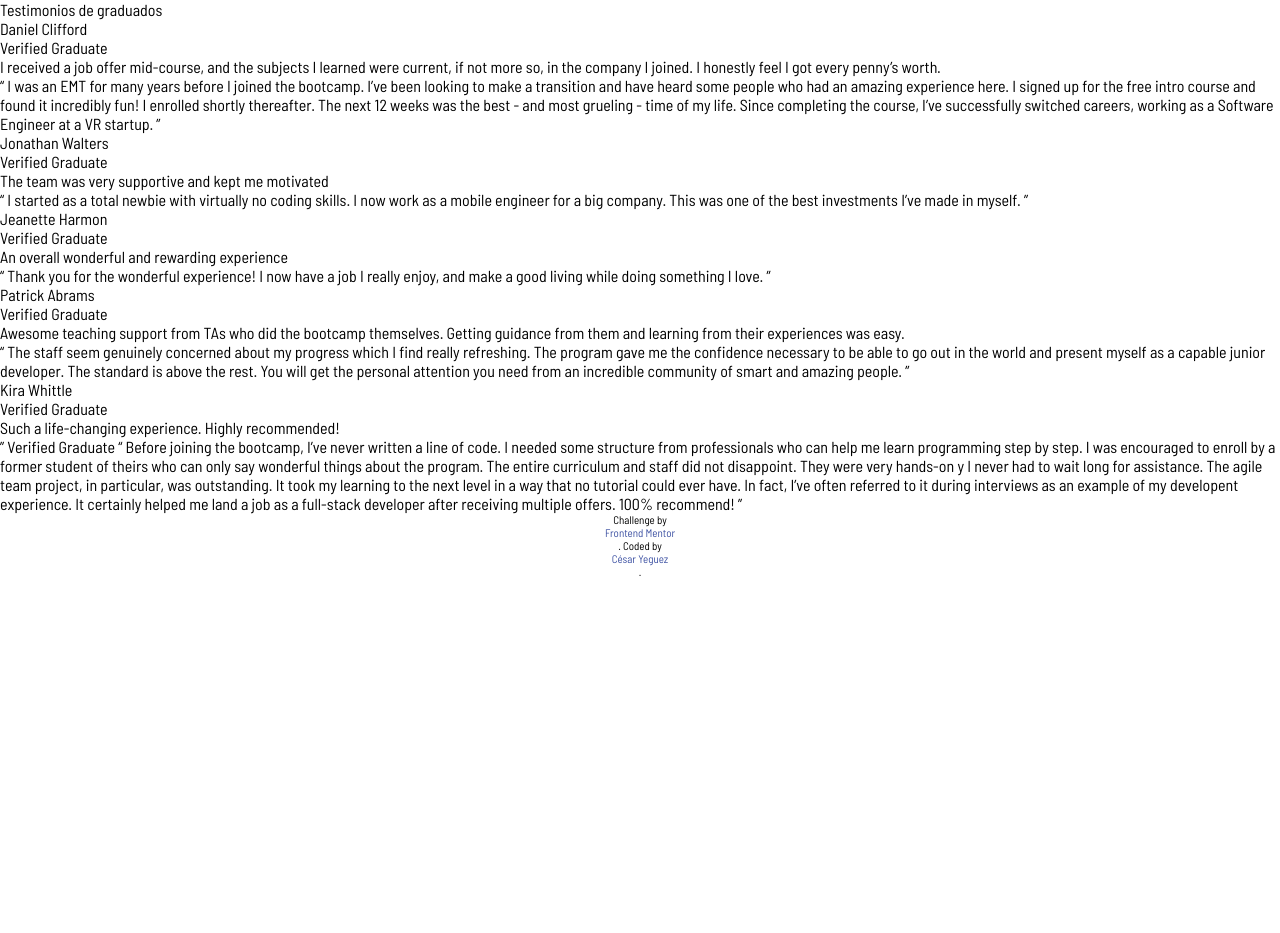
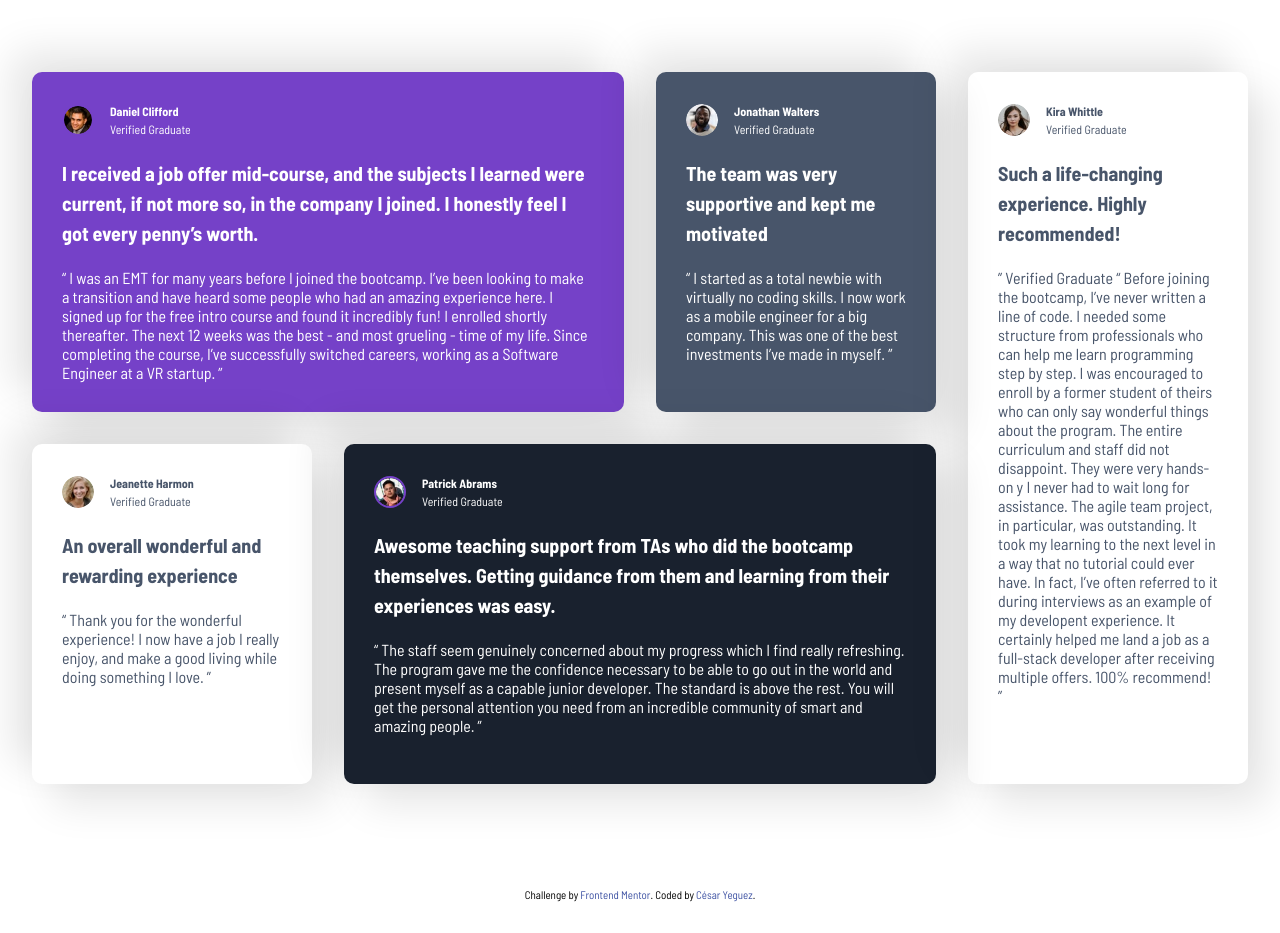
Before and after one commit to cyeguez/testimonials-grid-section-main, a plain HTML site: page index.html in a window 1280 px wide. Before the commit the page ends 800 px from the top, so only its background shows below. Drawn offline with Linux system fonts and the light colour scheme.

Commit message:
se generan estilos para la vista de movil y de escritorio

```diff
--- a/index.html
+++ b/index.html
@@ -11,30 +11,22 @@
       sizes="32x32"
       href="./images/favicon-32x32.png"
     />
-    <link rel="stylesheet" href="reset.css">
-    <link rel="stylesheet" href="styles.css">
+    <link rel="stylesheet" href="reset.css" />
+    <link rel="stylesheet" href="styles.css" />
 
     <title>Frontend Mentor | [Challenge Name Here]</title>
-
-    <!-- Feel free to remove these styles or customise in your own stylesheet 👍 -->
-    <style>
-      .attribution {
-        font-size: 11px;
-        text-align: center;
-      }
-      .attribution a {
-        color: hsl(228, 45%, 44%);
-      }
-    </style>
   </head>
   <body>
     <section class="testimonials-container">
-      <section class="testimonials-container">
-        <h2>Testimonios de graduados</h2>
-        <article class="testimonial">
-          <header class="personal-info">
+      <article class="testimonial color-font-white bg-purple-500">
+        <header class="testimonial__personal-info">
+          <div class="testimonial__personal-info-avatar frame">
+            <img src="./images/image-daniel.jpg" alt="Daniel">
+          </div>
+          <div class="testimonial__personal-info-user">
             <h3 class="name">Daniel Clifford</h3>
             <p class="role">Verified Graduate</p>
+          </div>
         </header>
         <p class="testimonial-text">
           I received a job offer mid-course, and the subjects I learned were
@@ -51,11 +43,17 @@
           a Software Engineer at a VR startup. ”
         </p>
       </article>
-        <article class="testimonial">
-          <header class="personal-info">
+
+      <article class="testimonial color-font-white bg-grey-500">
+        <header class="testimonial__personal-info">
+           <div class="testimonial__personal-info-avatar ">
+            <img src="./images/image-jonathan.jpg" alt="Jonathan">
+          </div>
+          <div class="testimonial__personal-info-user">
             <h3 class="name">Jonathan Walters</h3>
             <p class="role">Verified Graduate</p>
                     </header>
+          </div>
         <p class="testimonial-text">
           The team was very supportive and kept me motivated
         </p>
@@ -65,10 +63,16 @@
           investments I’ve made in myself. ”
         </p>
       </article>
-        <article class="testimonial">
-          <header class="personal-info">
+
+      <article class="testimonial bg-white color-font-grey-500">
+        <header class="testimonial__personal-info">
+           <div class="testimonial__personal-info-avatar ">
+            <img src="./images/image-jeanette.jpg" alt="Jeanette">
+          </div>
+          <div class="testimonial__personal-info-user">
             <h3 class="name">Jeanette Harmon</h3>
             <p class="role">Verified Graduate</p>
+          </div>
         </header>
         <p class="testimonial-text">
           An overall wonderful and rewarding experience
@@ -78,10 +82,16 @@
           enjoy, and make a good living while doing something I love. ”
         </p>
       </article>
-        <article class="testimonial">
-          <header class="personal-info">
+
+      <article class="testimonial bg-grey-dark color-font-white">
+        <header class="testimonial__personal-info">
+           <div class="testimonial__personal-info-avatar frame">
+            <img src="./images/image-patrick.jpg" alt="Patrick">
+          </div>
+          <div class="testimonial__personal-info-user">
             <h3 class="name">Patrick Abrams</h3>
             <p class="role">Verified Graduate</p>
+          </div>
         </header>
         <p class="testimonial-text">
           Awesome teaching support from TAs who did the bootcamp themselves.
@@ -97,10 +107,16 @@
           people. ”
         </p>
       </article>
-        <article class="testimonial">
-          <header class="personal-info">
+
+      <article class="testimonial color-font-grey-500">
+        <header class="testimonial__personal-info">
+          <div class="testimonial__personal-info-avatar ">
+            <img src="./images/image-kira.jpg" alt="Kira">
+          </div>
+          <div class="testimonial__personal-info-user">
             <h3 class="name">Kira Whittle</h3>
             <p class="role">Verified Graduate</p>
+          </div>
         </header>
         <p class="testimonial-text">
           Such a life-changing experience. Highly recommended!
@@ -121,8 +137,6 @@
         </p>
       </article>
     </section>
-      </article>
-    </section>
 
     <footer class="attribution">
       Challenge by
--- a/styles.css
+++ b/styles.css
@@ -0,0 +1,131 @@
+@import url("reset.css");
+
+.testimonials-container {
+  width: clamp(320px, 100%, 1400px);
+  margin: 0 auto;
+  padding: 4.5rem 2rem;
+  display: flex;
+  flex-direction: column;
+  gap: 2rem;
+}
+
+.testimonial {
+  padding: 1.875rem;
+  border-radius: 10px;
+  box-shadow: 20px 20px 40px rgba(0, 0, 0, 0.1), -20px -20px 40px rgba(0, 0, 0, 0.1);
+}
+
+.testimonial__personal-info {
+  display: flex;
+  align-items: center;
+  gap: 1rem;
+  margin-bottom: 1.25rem;
+}
+
+.testimonial__personal-info-avatar {
+  width: 2rem;
+  height: 2rem;
+  border-radius: 50%;
+  overflow: hidden;
+}
+
+.testimonial-text {
+  font-weight: 700;
+  font-size: 20px;
+  line-height: 1.5;
+  margin-bottom: 1.25rem;
+}
+
+.frame {
+  border: 2px solid var(--Purple-500);
+}
+
+.bg-purple-500 {
+  background-color: var(--Purple-500);
+}
+
+.bg-grey-500 {
+  background-color: var(--Grey-500);
+}
+
+.bg-white {
+  background-color: var(--White);
+}
+
+.bg-grey-dark {
+  background-color: var(--Dark-blue);
+}
+
+.testimonial__personal-info-avatar img {
+  width: 100%;
+  height: 100%;
+  object-fit: contain;
+  border-radius: 50%;
+  object-position: center center;
+}
+
+.name {
+  font-weight: 700;
+  font-size: 0.75rem;
+  line-height: 1.5;
+}
+.role {
+  font-weight: 400;
+  font-size: 0.75rem;
+  line-height: 1.5;
+}
+
+.color-font-white {
+  color: var(--White);
+}
+
+.color-font-grey {
+  color: var(--Dark-blue);
+}
+
+.color-font-grey-500 {
+  color: var(--Grey-500);
+}
+
+/* footer */
+.attribution {
+  display: flex;
+  justify-content: center;
+  font-size: 11px;
+  text-align: center;
+  margin: 2rem;
+}
+.attribution a {
+  color: hsl(228, 45%, 44%);
+  padding-left: 2px;
+}
+/* Modo desktop */
+
+@media screen and (min-width: 768px) {
+  .testimonials-container {
+    display: grid;
+    grid-template-columns: repeat(4, 1fr);
+    grid-template-rows: repeat(2, 1fr);
+  }
+
+  .testimonial:nth-child(1) {
+    grid-row: 1/1;
+    grid-column: 1/3;
+  }
+  .testimonial:nth-child(2) {
+    grid-row: 1/1;
+    grid-column: 3/4;
+  }
+  .testimonial:nth-child(3) {
+    grid-row: 2/3;
+    grid-column: 1/1;
+  }
+  .testimonial:nth-child(4) {
+    grid-row: 2/3;
+    grid-column: 2/4;
+  }
+  .testimonial:nth-child(5) {
+    grid-row: 1/3;
+    grid-column: 4/5;
+  }
+}
```
Lines whose indentation alone changed are shown as unchanged.
